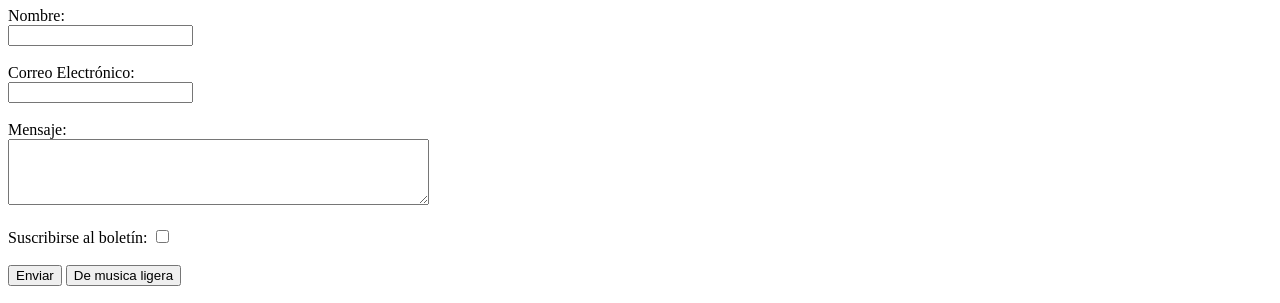
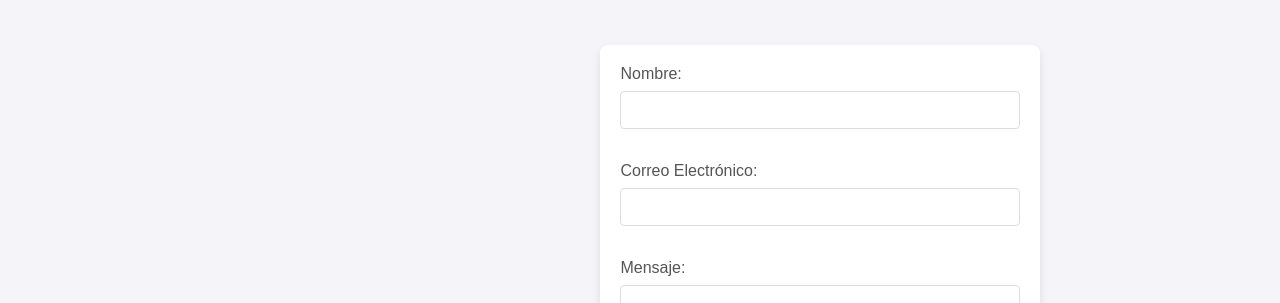
Before and after one commit to Coolgrenn28/prueba, a plain HTML site: page index.html in a window 1280 px wide. Shown: the part 73-376 px from the top of the page. Drawn offline with Linux system fonts and the light colour scheme.

Commit message:
subiendo

```diff
--- a/index.html
+++ b/index.html
@@ -4,6 +4,7 @@
     <meta charset="UTF-8">
     <meta name="viewport" content="width=device-width, initial-scale=1.0">
     <title>Prueba</title>
+    <link rel="stylesheet" href="style.css">
 </head>
 <body>
     <h1>Formulario de Contacto</h1>
--- /dev/null
+++ b/style.css
@@ -0,0 +1,67 @@
+body {
+    font-family: Arial, sans-serif;
+    background-color: #f4f4f9;
+    margin: 0;
+    padding: 0;
+    display: flex;
+    justify-content: center;
+    align-items: center;
+    height: 100vh;
+}
+
+h1 {
+    text-align: center;
+    color: #333;
+}
+
+form {
+    background-color: #fff;
+    padding: 20px;
+    border-radius: 8px;
+    box-shadow: 0 4px 8px rgba(0, 0, 0, 0.1);
+    width: 100%;
+    max-width: 400px;
+}
+
+label {
+    font-size: 16px;
+    color: #555;
+    margin-bottom: 8px;
+    display: inline-block;
+}
+
+input[type="text"],
+input[type="email"],
+textarea {
+    width: 100%;
+    padding: 10px;
+    margin-bottom: 15px;
+    border: 1px solid #ddd;
+    border-radius: 4px;
+    box-sizing: border-box;
+    font-size: 14px;
+}
+
+textarea {
+    resize: vertical;
+}
+
+input[type="checkbox"] {
+    margin-right: 8px;
+}
+
+button {
+    background-color: #4CAF50;
+    color: white;
+    padding: 10px 20px;
+    margin: 20px;
+    border: none;
+    border-radius: 4px;
+    cursor: pointer;
+    font-size: 16px;
+    display: flex;
+    justify-content: center;
+    align-items: center;
+    width: 50%;
+    transition: background-color 0.3s ease;
+}
```
